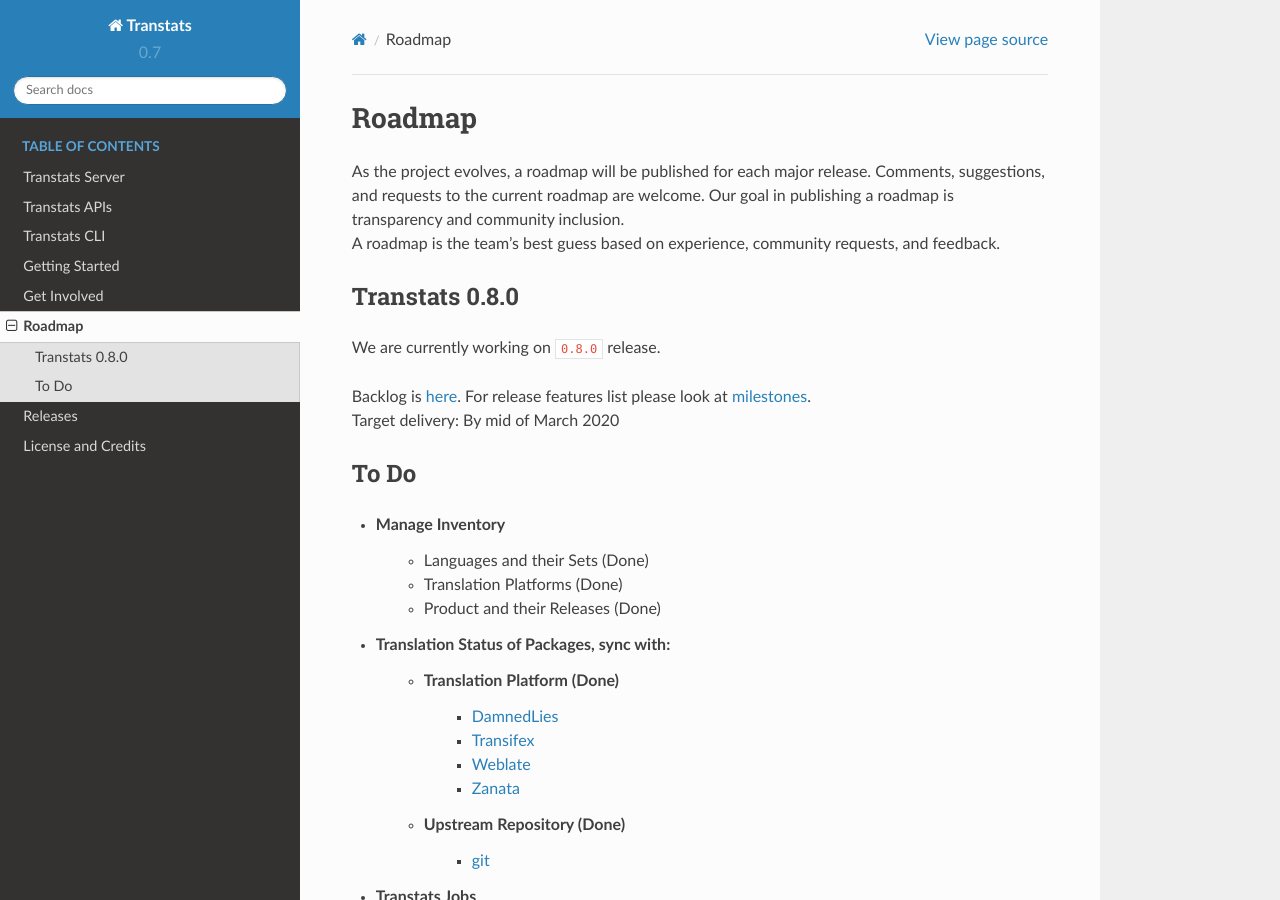
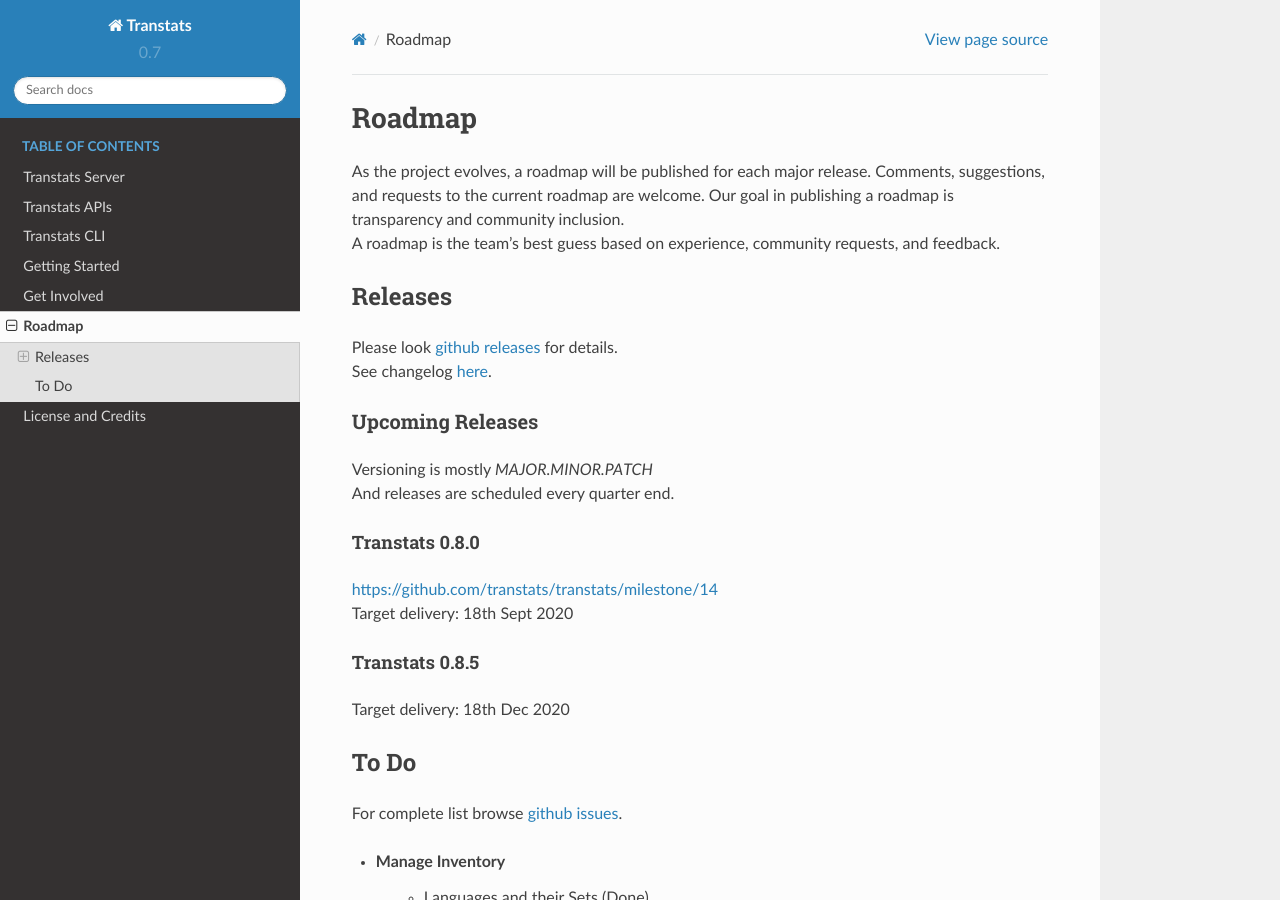
Before and after one commit to transtats/transtats, a Sphinx documentation site: the page built from docs/source/roadmap.rst, in a window 1280 px wide and 900 px high. Built offline with Sphinx 7.4.7 and the Read the Docs theme 2.0.0, drawn with Linux system fonts in a browser that asks for light colours.

Commit message:
update docs v0.7.7

```diff
--- a/docs/source/getinvolved.rst
+++ b/docs/source/getinvolved.rst
@@ -1,5 +1,7 @@
 Get Involved
 ============
+
+Welcome! Read Transtats `Contributing Guide <https://github.com/transtats/transtats/blob/devel/CONTRIBUTING.md>`_ for getting started.
 
 Try and test
 -------------
--- a/docs/source/index.rst
+++ b/docs/source/index.rst
@@ -25,5 +25,4 @@ Transtats Server is a simple django application with PostgreSQL backend. Has one
     gettingstarted
     getinvolved
     roadmap
-    releases
     license
--- a/docs/source/license.rst
+++ b/docs/source/license.rst
@@ -1,7 +1,7 @@
 License and Credits
 ===================
 
-Transtats is licensed under `Apache License <http://www.apache.org/licenses/LICENSE-2.0>`_, Version 2.0
+Transtats is licensed under `Apache License Version 2.0 <http://www.apache.org/licenses/LICENSE-2.0>`_
 
 **Contributors**
 
--- a/docs/source/releases.rst
+++ /dev/null
@@ -1,5 +0,0 @@
-Releases
-========
-
-| Please look `github releases <https://github.com/transtats/transtats/releases>`_ for release details.
-| See changelog `here <https://github.com/transtats/transtats/blob/devel/CHANGELOG.md>`_.
--- a/docs/source/roadmap.rst
+++ b/docs/source/roadmap.rst
@@ -5,16 +5,36 @@ Roadmap
 | As the project evolves, a roadmap will be published for each major release. Comments, suggestions, and requests to the current roadmap are welcome. Our goal in publishing a roadmap is transparency and community inclusion.
 | A roadmap is the team's best guess based on experience, community requests, and feedback.
 
+
+Releases
+========
+
+| Please look `github releases <https://github.com/transtats/transtats/releases>`_ for details.
+| See changelog `here <https://github.com/transtats/transtats/blob/devel/CHANGELOG.md>`_.
+
+
+Upcoming Releases
+*****************
+
+| Versioning is mostly `MAJOR.MINOR.PATCH`
+| And releases are scheduled every quarter end.
+
 Transtats 0.8.0
-===============
+---------------
+| `<https://github.com/transtats/transtats/milestone/14>`_
+| Target delivery: 18th Sept 2020
 
-| We are currently working on :code:`0.8.0` release.
 
-| Backlog is `here <https://github.com/transtats/transtats/issues>`_. For release features list please look at `milestones <https://github.com/transtats/transtats/milestones>`_.
-| Target delivery: By mid of March 2020
+Transtats 0.8.5
+---------------
+
+| Target delivery: 18th Dec 2020
+
 
 To Do
 =====
+
+| For complete list browse `github issues <https://github.com/transtats/transtats/issues>`_.
 
 - Manage Inventory
     - Languages and their Sets (Done)
```
Also changed, not shown: docs/source/gettingstarted.rst (+8 -0 lines).
